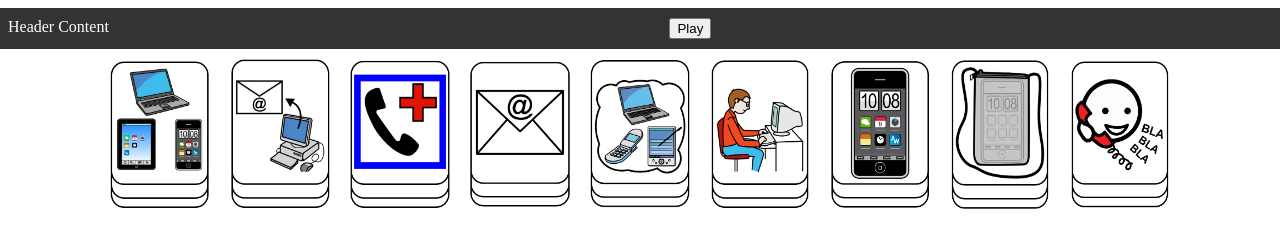
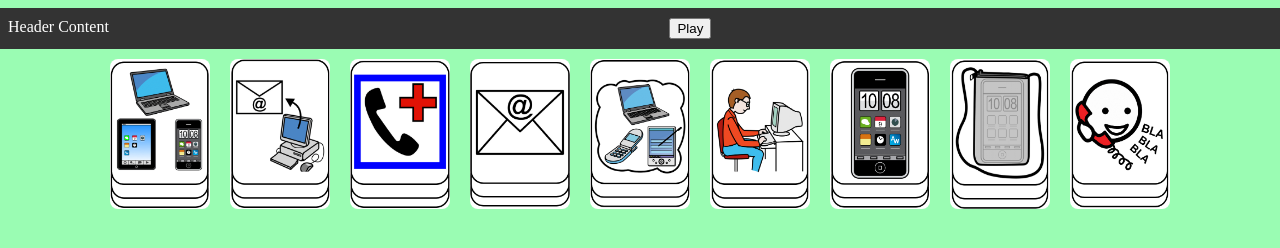
Before and after one commit to MBABHISHEK/alternative-Communication, a plain HTML site: page technology.html in a window 1280 px wide. Drawn offline with Linux system fonts and the light colour scheme.

Commit message:
Update technology.html

```diff
--- a/technology.html
+++ b/technology.html
@@ -9,6 +9,7 @@
       display: flex;
       flex-direction: column;
       align-items: center;
+      background-color:#9afcb3;
     }
     #header {
       background-color: #333;
```
